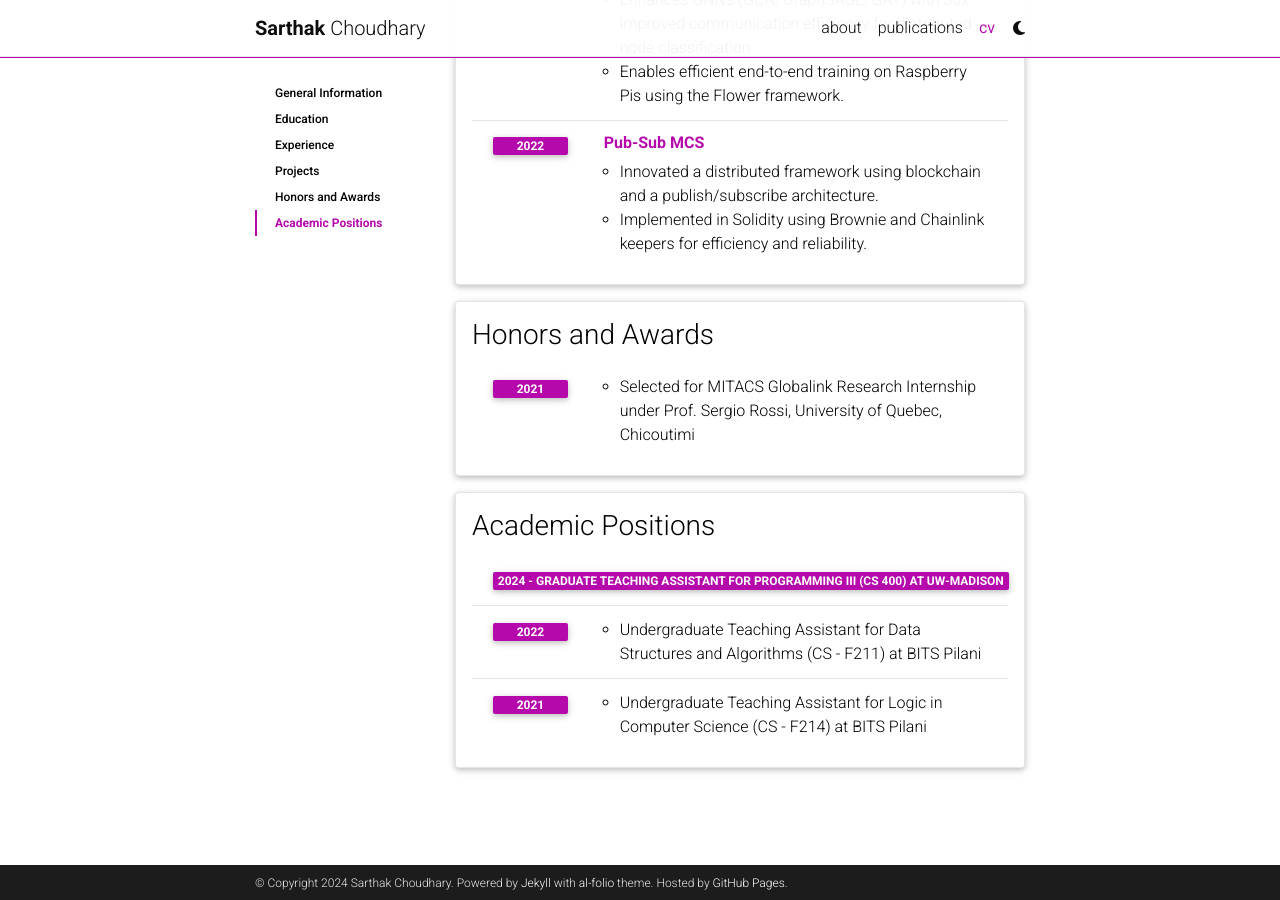
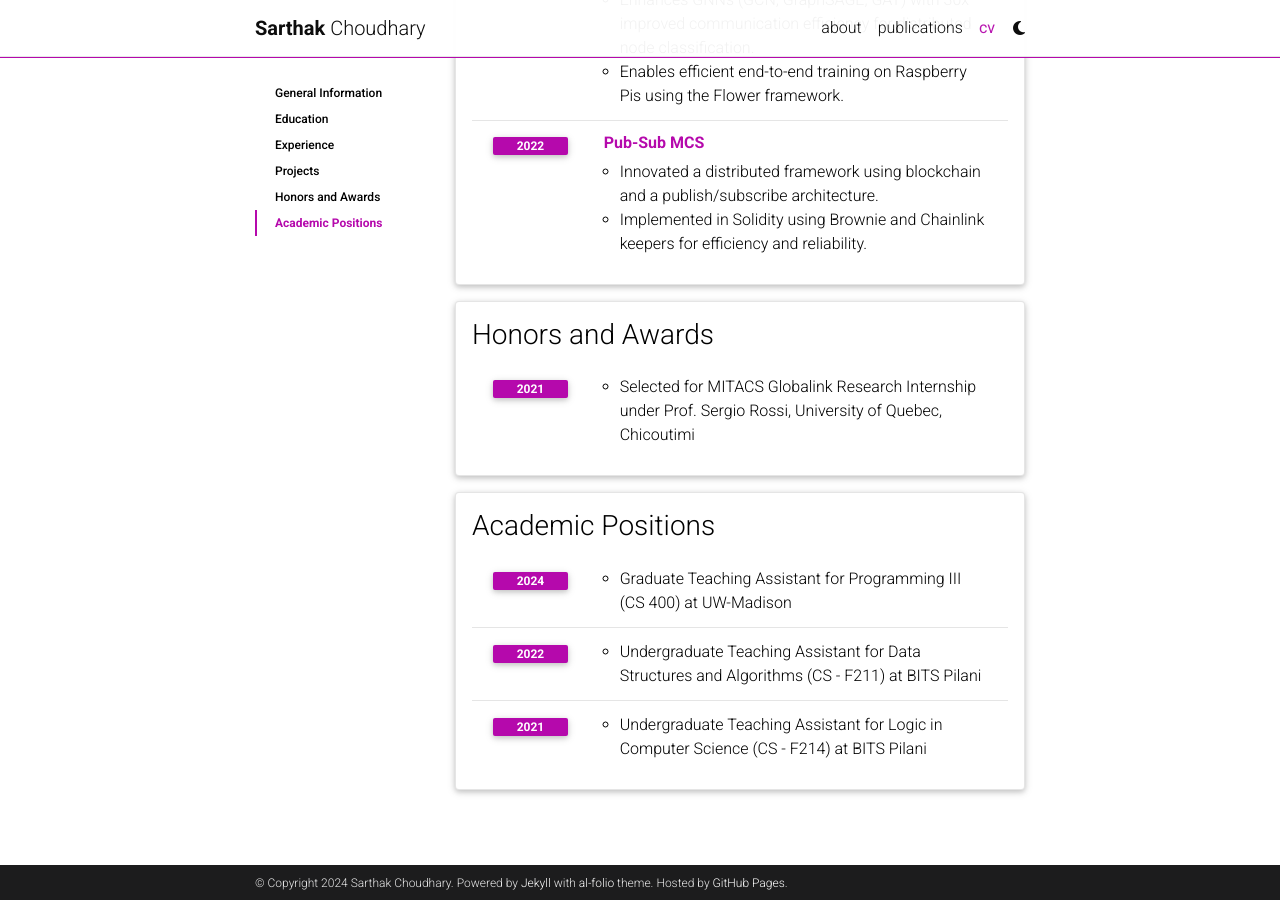
Before and after one commit to sarthak-choudhary/sarthak-choudhary.github.io, a Jekyll site: the page built from _pages/cv.md, in a window 1280 px wide and 900 px high, scrolled down 1923 px. Built offline with Jekyll 4.4.1, drawn with Linux system fonts in a browser that asks for light colours; full-size pictures stand in for the smaller copies a plugin makes; comment, search, counter and statistics services are not loaded; a style sheet for code colours, icons or effects is not loaded.

```diff
--- a/_data/cv.yml
+++ b/_data/cv.yml
@@ -82,6 +82,7 @@
   type: time_table
   contents:
     - year: 2024
+      items:
         - Graduate Teaching Assistant for Programming III (CS 400) at UW-Madison
     - year: 2022
       items:
--- a/_layouts/about.html
+++ b/_layouts/about.html
@@ -55,7 +55,7 @@ layout: default
 
           <!-- Selected papers -->
           {% if page.selected_papers -%}
-            <h2><a href="{{ '/publications/' | relative_url }}" style="color: inherit;">selected publications</a></h2>
+            <h2><a href="{{ '/publications/' | relative_url }}" style="color: inherit;">Selected Publications</a></h2>
             {%- include selected_papers.html %}
           {%- endif %}
 
```
